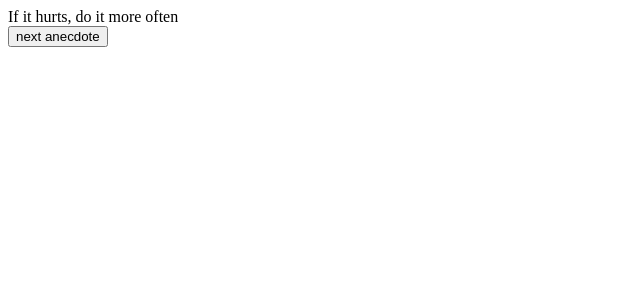
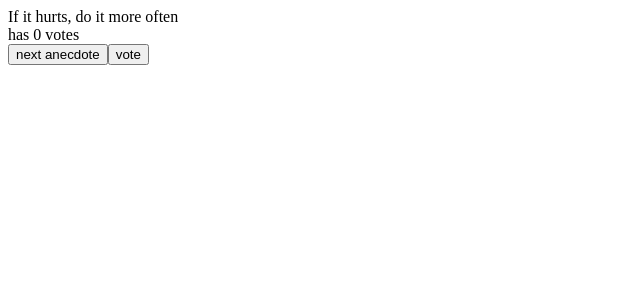
Before and after one commit to zxjlm/fullstackopen2021-exercise, a React (Create React App) app: page / in a window 1280 px wide. Shown: the top 300 px of the page, without its empty margins (0-640 px from the left). Built offline with nearby package versions, Linux system fonts and the light colour scheme.

Commit message:
1.13 finished

```diff
--- a/src/App.js
+++ b/src/App.js
@@ -9,17 +9,27 @@ const App = () => {
     "Premature optimization is the root of all evil.",
     "Debugging is twice as hard as writing the code in the first place. Therefore, if you write the code as cleverly as possible, you are, by definition, not smart enough to debug it.",
   ];
+  const vote_array = new Array(anecdotes.length).fill(0);
 
   const [selected, setSelected] = useState(0);
+  const [voted, setVoted] = useState(vote_array);
 
   const changeSeletedHandler = () => {
     setSelected(Math.floor(Math.random() * anecdotes.length));
   };
 
+  const voteHandler = () => {
+    let tmp = [...voted];
+    tmp[selected] += 1;
+    setVoted(tmp);
+  };
+
   return (
     <div>
       <div>{anecdotes[selected]}</div>
+      <div>has {voted[selected]} votes</div>
       <button onClick={changeSeletedHandler}>next anecdote</button>
+      <button onClick={voteHandler}>vote</button>
     </div>
   );
 };
```
